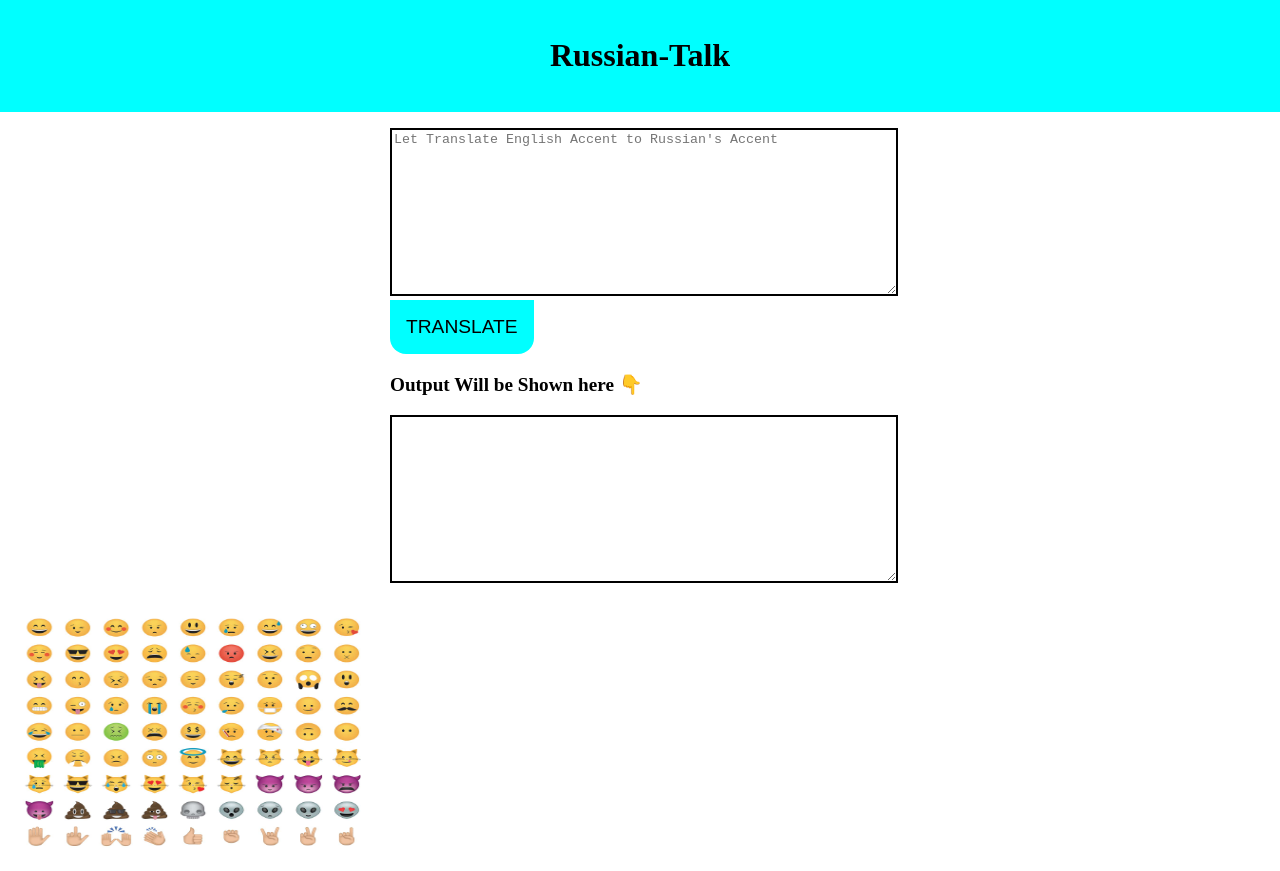
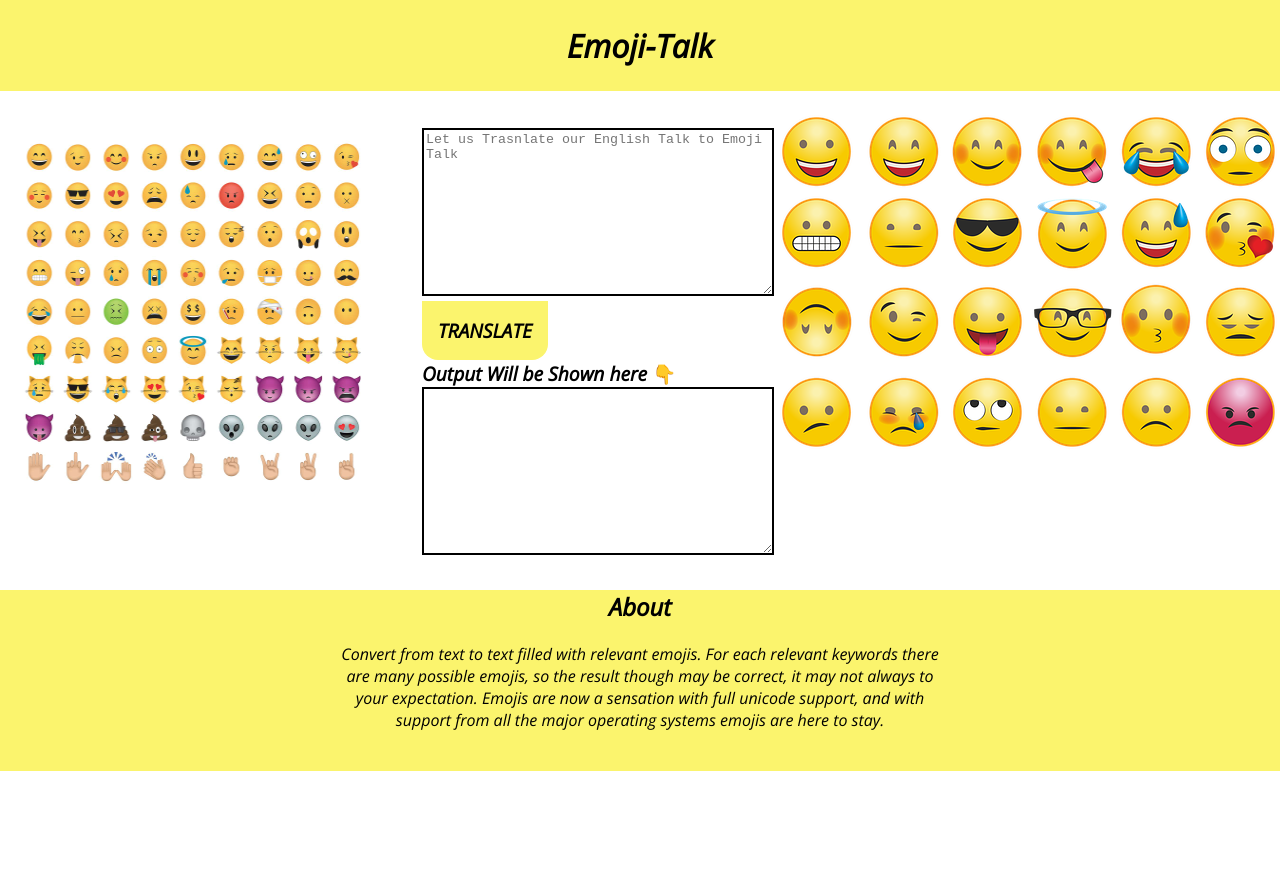
Before and after one commit to GarvG/MARK7, a plain HTML site: page index.html in a window 1280 px wide. After the commit the page ends 800 px from the top, so only its background shows below. Drawn offline with nearby package versions, Linux system fonts and the light colour scheme.

Commit message:
uptil:css
Js file left

```diff
--- a/index.html
+++ b/index.html
@@ -6,27 +6,49 @@
     <meta http-equiv="X-UA-Compatible" content="IE=edge">
     <meta name="viewport" content="width=device-width, initial-scale=1.0">
     <link href="styles.css" rel="stylesheet">
-    <title>Some-Talk</title>
+    <title>Emoji-Talk</title>
 </head>
 
 <body>
+
     <header class="head">
-        <h1> Russian-Talk </h1>
+        <h1 class=head--h1> Emoji-Talk </h1>
     </header>
 
-    <div class="center-container">
-        <textarea class="text-input" placeholder="Let Translate English Accent to Russian's Accent "></textarea>
+    <div class="container">
+        <div class="left-container">
+            <img class="img" src="emoji1.jpg" height="400" width="380">
+        </div>
 
-        <button class="btn-translate"> TRANSLATE</button>
-        <p>Output Will be Shown here 👇</p>
-        <textarea class="output-txt"> </textarea>
-    </div>
+        <div class="center-container">
+            <textarea class="text-input" placeholder="Let us Trasnlate our English Talk to Emoji Talk  "></textarea>
+
+            <button class="btn-translate"> TRANSLATE</button>
+            <p class="para">Output Will be Shown here 👇</p>
+            <textarea class="output-txt"> </textarea>
+        </div>
+
+        <div class="right-container">
+
+            <img src="emoji3.png">
+
+        </div>
 
 
-    <div class="left-container">
-        <img class="img" src="emoji1.jpg" height="270" width="380">
+
+
+
     </div>
+    <header class="end">
+        <h2><strong>About</strong></h2>
+        <p class="end-p">
 
+            Convert from text to text filled with relevant emojis. For each relevant keywords there are many possible
+            emojis, so the result though may be correct, it may not always to your expectation. Emojis are now a
+            sensation with full unicode support, and with support from all the major operating systems emojis are here
+            to stay.
+        </p>
+    </header>
 
 
 
--- a/styles.css
+++ b/styles.css
@@ -1,71 +1,87 @@
+@import url('https://fonts.googleapis.com/css2?family=Open+Sans:ital,wght@1,300&display=swap');
 body {
     margin: 0px;
+    font-family: 'Open Sans', sans-serif;
+  }
+  :root
+  {
+    --primarycolor:#FBF46D
+
   }
   .head {
+
+    background-color:var(--primarycolor);
+
+    width: 100%;
+  }
+  .head .head--h1
+{   text-align: center;
+    color:black;
     text-align: center;
-    background-color: aqua;
-    padding: 1rem;
-  }
+    margin-top: 0px;
+    padding: 1.5rem;
+}
 
-
+.container
+{
+  display: flex;
+  justify-content: center;
+}
   .text-input
   {
     border:2px solid black;
-    width: 100%;
+    width: 110%;
     min-height: 20vh;
+
 
   }
 
   .btn-translate
   {
     border-style: none;
-    background-color: aqua;
+    background-color: var(--primarycolor);
     font-size: larger;
     padding: 1rem;
     border-bottom-left-radius:1rem;
     border-bottom-right-radius: 1rem;
+    font-family:'Open Sans', sans-serif;
+    font-weight: bold;
   }
   .center-container {
     max-width: 500px;
-    margin: auto;
-
+     margin: auto;
     padding-top:  1rem;
   }
-  p
+  .para
   {
     font-size: larger;
-    font-weight: bold;
+     font-weight: bold;
+     margin: 0px;
   }
   .output-txt
   {
     border:2px solid black;
-    width: 100%;
+    width: 110%;
     min-height: 20vh;
     max-height: 15vh;
     overflow: scroll;
     margin-bottom: 10px;
 
   }
-  .img
-  {
-    display: inline;
-    justify-content: left;
 
 
+  .end
+  {
+    text-align: center;
+
+     width: 100%;
+
+    background-color: var(--primarycolor);
   }
+   .end-p
+  {
+    max-width: 600px;
+    margin: auto;
+    padding-bottom: 2.5rem;
 
-  .thumbnail img {
-    width: 350px;
-    height: 500px;
-    margin-top: -232px;
   }
-.right
-
-  {
-
-        text-align: right;
-        width: 200px;
-        height: 500px;
-        align-items: flex-end;
-        justify-content: end;
-  }
```
Also changed, not shown: emoji2.jpg (added), emoji3.png (added).
